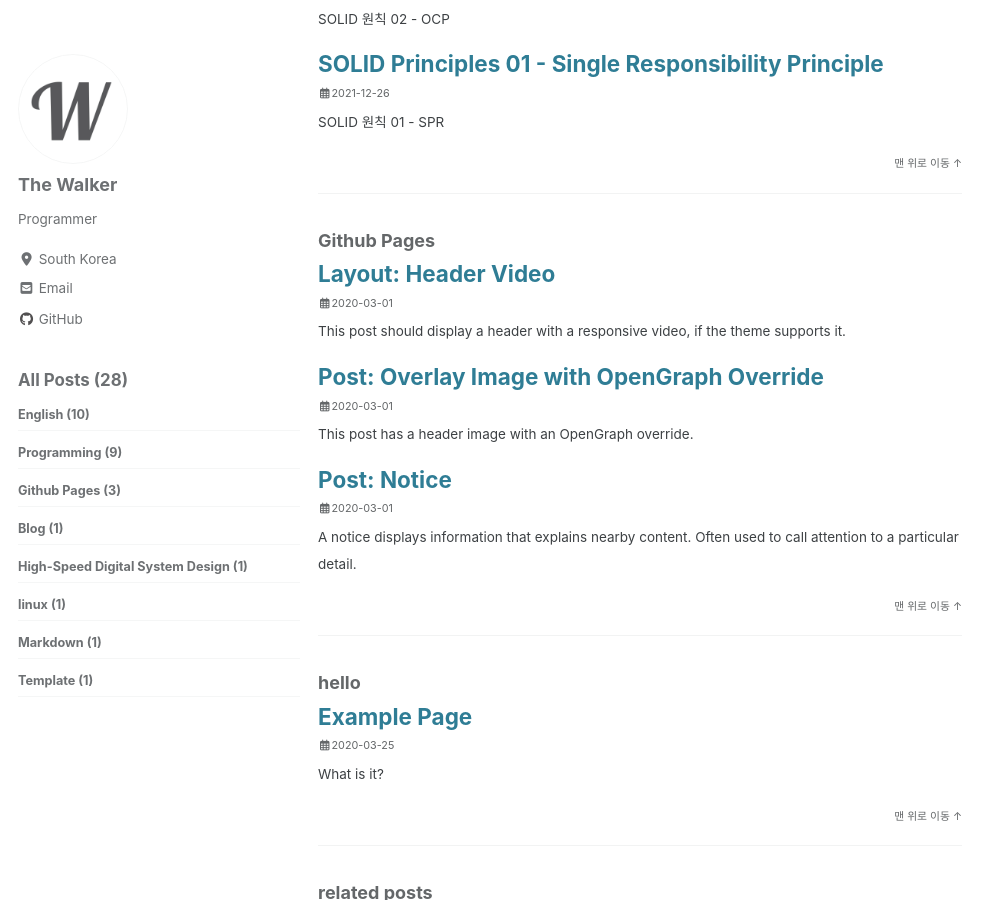
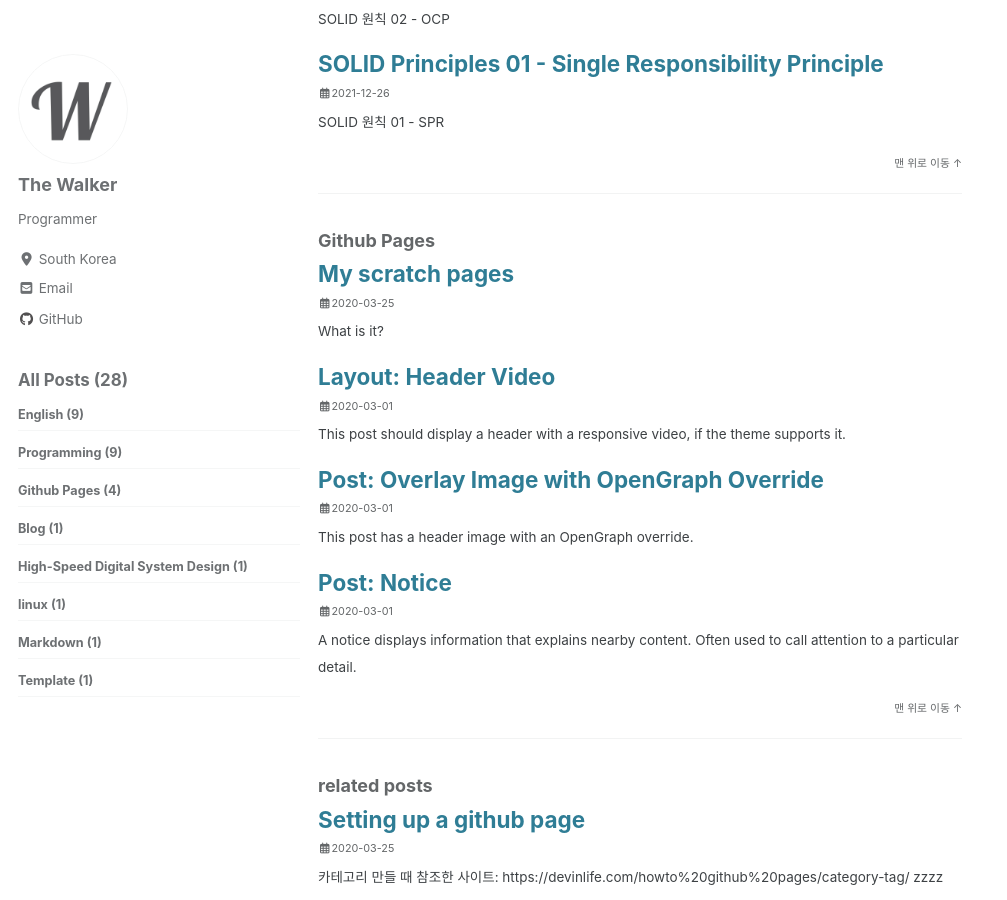
Before and after one commit to sytone/thewalkery.github.io, a Jekyll site: the page built from _pages/tag-archive.md, in a window 1280 px wide and 900 px high, scrolled down 748 px. Shown: the whole window, without its empty margins (0-1007 px from the left). Built offline with Jekyll 4.4.1, drawn with Linux system fonts in a browser that asks for light colours; cached includes are drawn as plain includes; nearby versions of some CDN libraries.

Commit message:
Update 2020-03-25-first.md

```diff
--- a/_posts/2020-03-25-first.md
+++ b/_posts/2020-03-25-first.md
@@ -1,10 +1,10 @@
 ---
-title: "Example Page"
+title: "My scratch pages"
 date: 2020-03-25
 tags:
-  - hello
+  - Github Pages
 categories:
-  - English
+  - Github Pages
 header:
   image: "/assets/images/english-cover.jpg"
 excerpt: "What is it?"
```
